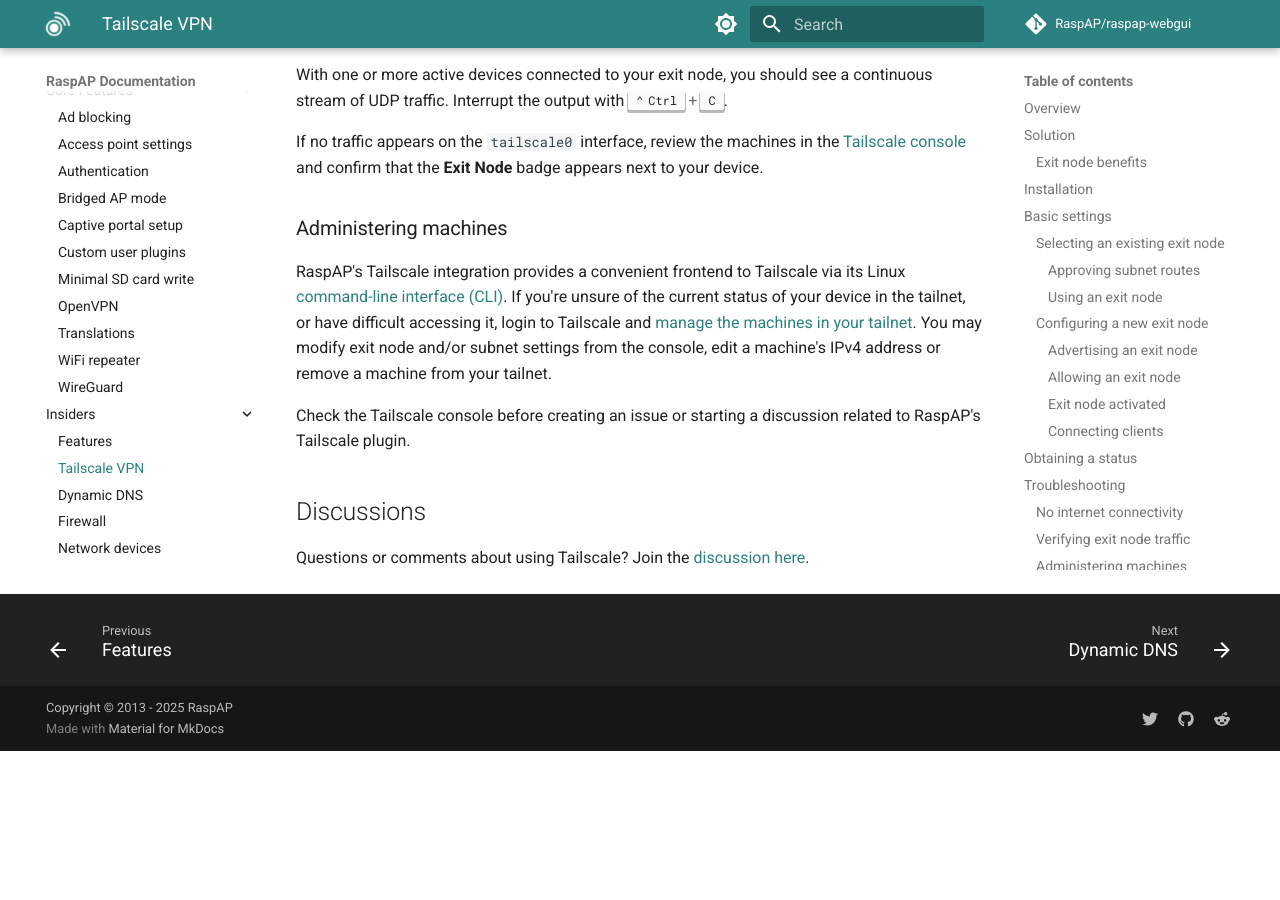
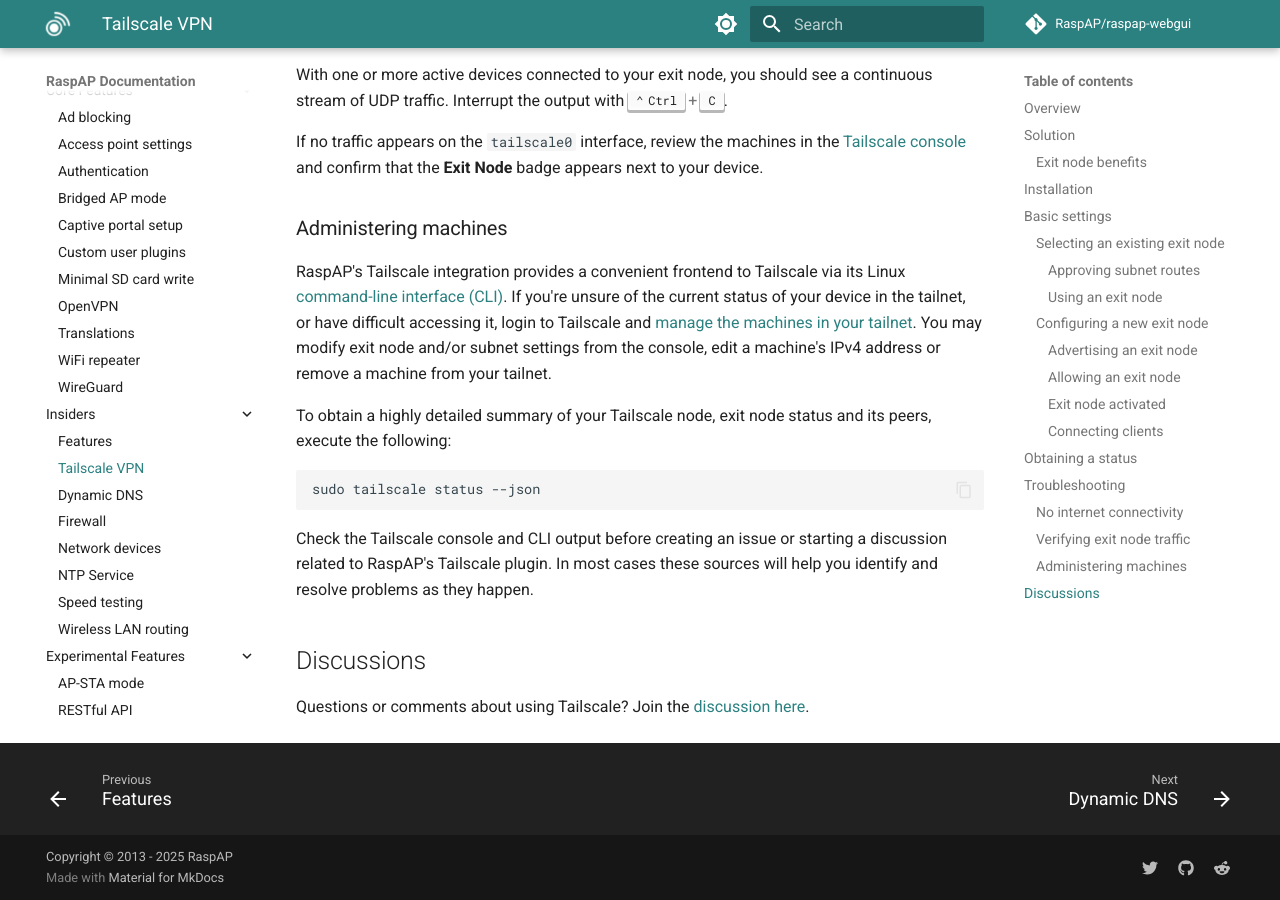
Before and after one commit to RaspAP/raspap-docs, an MkDocs documentation site: the page built from docs/tailscale.md, in a window 1280 px wide and 900 px high, scrolled down 10136 px. Built offline with MkDocs 1.6.1 and Material for MkDocs 9.7.7, drawn with Linux system fonts in a browser that asks for light colours; comment, search, counter and statistics services are not loaded; before the commit the page ends 10887 px from its top, so only the background shows below that.

Commit message:
Amend troubleshooting w/ tailscale status --json

````diff
--- a/docs/tailscale.md
+++ b/docs/tailscale.md
@@ -169,7 +169,13 @@
 ### Administering machines
 RaspAP's Tailscale integration provides a convenient frontend to Tailscale via its Linux [command-line interface (CLI)](https://tailscale.com/kb/1080/cli). If you're unsure of the current status of your device in the tailnet, or have difficult accessing it, login to Tailscale and [manage the machines in your tailnet](https://login.tailscale.com/admin/machines). You may modify exit node and/or subnet settings from the console, edit a machine's IPv4 address or remove a machine from your tailnet.
 
-Check the Tailscale console before creating an issue or starting a discussion related to RaspAP's Tailscale plugin.
+To obtain a highly detailed summary of your Tailscale node, exit node status and its peers, execute the following:
+
+```
+sudo tailscale status --json
+```
+
+Check the Tailscale console and CLI output before creating an issue or starting a discussion related to RaspAP's Tailscale plugin. In most cases these sources will help you identify and resolve problems as they happen.
 
 ## Discussions
 Questions or comments about using Tailscale? Join the [discussion here](https://github.com/RaspAP/raspap-webgui/discussions/).
````
